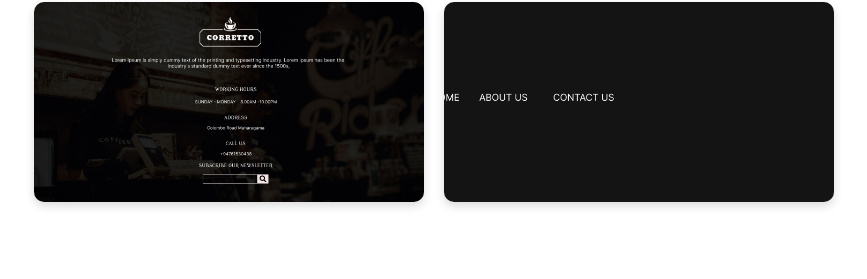
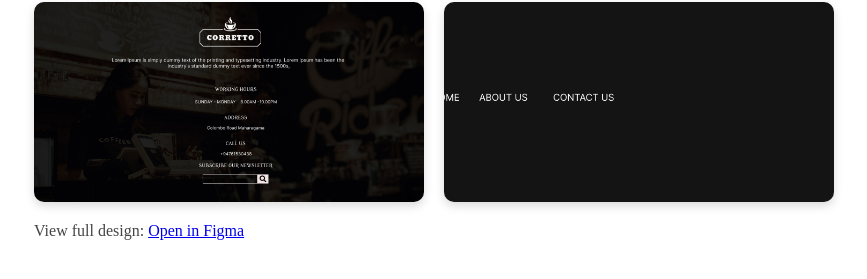
Before and after one commit to dilsaraweerasinghe/dilsaraweerasinghe.github.io, a plain HTML site: page index.html in a window 1280 px wide. Shown: the part 2107-2386 px from the top of the page, without its empty margins (206-1073 px from the left). Before the commit the page ends 2357 px from the top, so only its background shows below. Drawn offline with Linux system fonts and the light colour scheme.

Commit message:
Add files via upload

```diff
--- a/index.html
+++ b/index.html
@@ -61,6 +61,12 @@
   <img src="images/9.png" alt="UI Design 9">
   <img src="images/10.png" alt="UI Design 10">
 </div>
+<p>
+  View full design:
+  <a href="https://www.figma.com/design/xPZKmuIkiTdgeukZwRo0Rr/coffee-shop?node-id=1-2&t=0aVOpfEeSR9zOJa8-1" target="_blank">
+    Open in Figma
+  </a>
+</p>
 
 
 </body>
```
